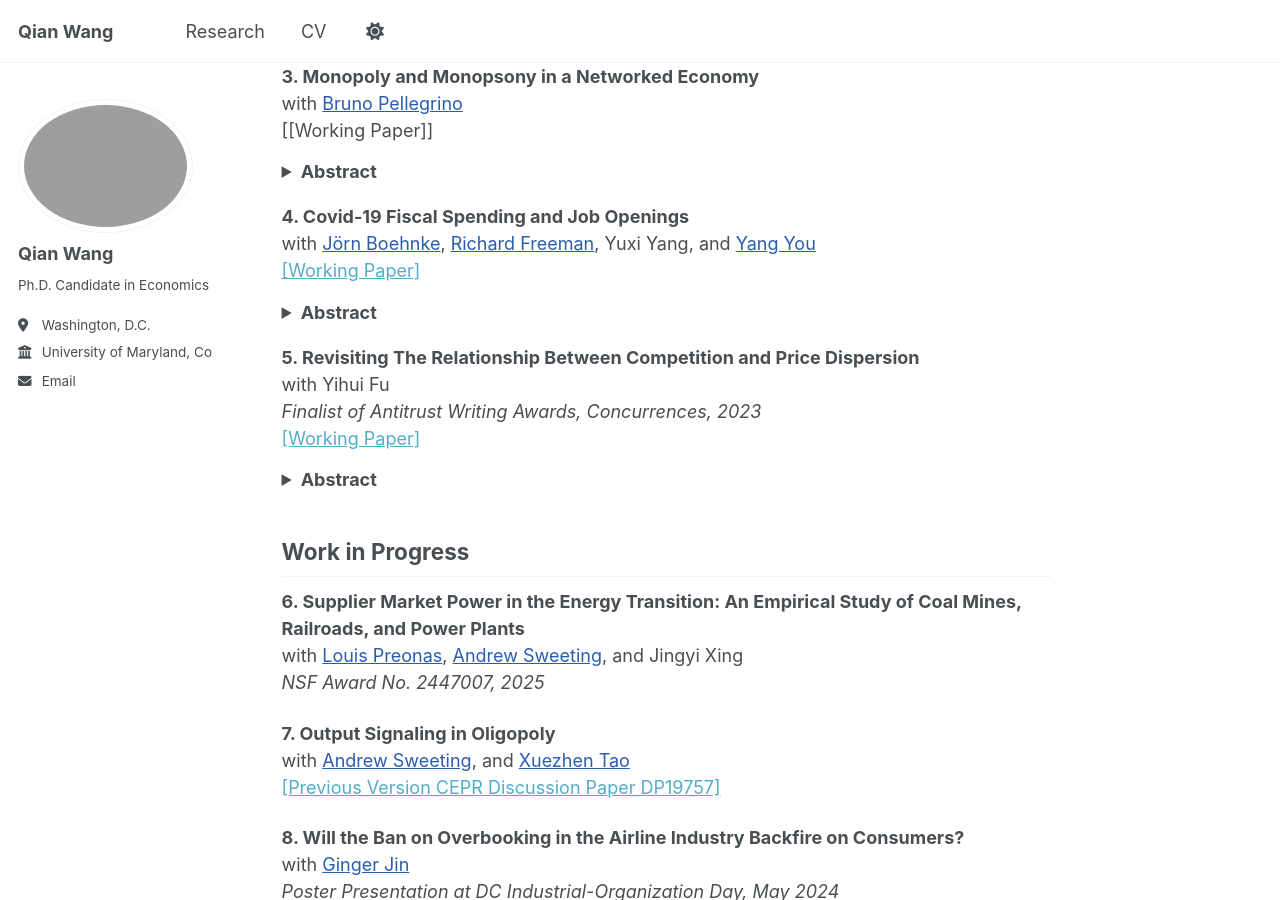
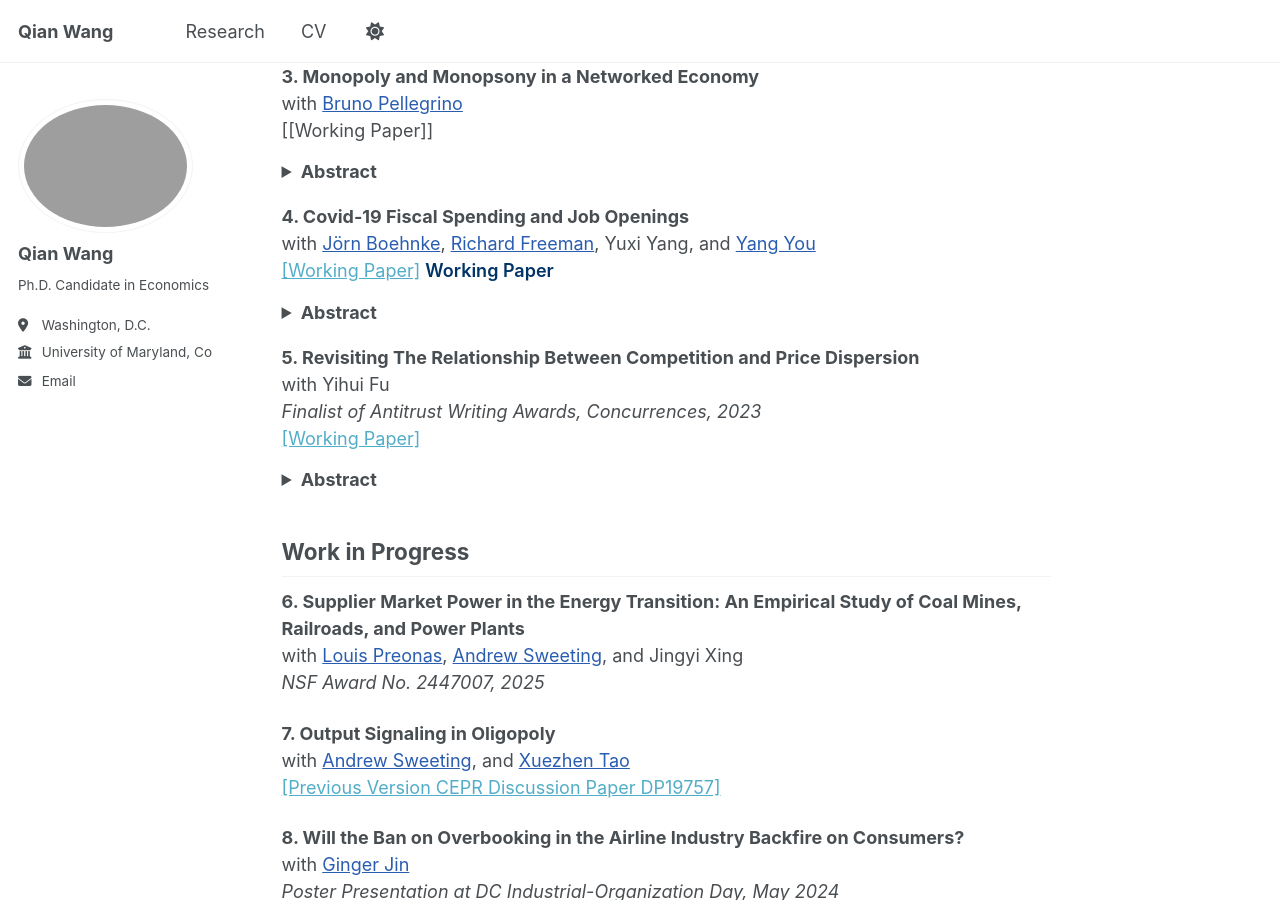
Before and after one commit to qwang819/qwang819.github.io, a Jekyll site: the page built from _pages/about.md, in a window 1280 px wide and 900 px high, scrolled down 741 px. Built offline with Jekyll 4.4.1, drawn with Linux system fonts in a browser that asks for light colours; a script that is not in the unit is left out.

Commit message:
Update about.md

```diff
--- a/_pages/about.md
+++ b/_pages/about.md
@@ -50,6 +50,9 @@ with <a href="https://www.brunopellegrino.com/" style="color: #2A5DB0;">Bruno Pe
 **4. Covid-19 Fiscal Spending and Job Openings**
 with <a href="https://jboehnke.com/" style="color: #2A5DB0;">Jörn Boehnke</a>, <a href="https://freeman.scholars.harvard.edu/" style="color: #2A5DB0;">Richard Freeman</a>, Yuxi Yang, and <a href="https://yangyou1.weebly.com/" style="color: #2A5DB0;">Yang You</a>
 [[Working Paper]](https://yangyou1.weebly.com/uploads/1/3/3/8/133813498/job_market_s_reaction_to_covid_spending_v1.pdf)
+<a href="https://yangyou1.weebly.com/uploads/1/3/3/8/133813498/job_market_s_reaction_to_covid_spending_v1.pdf" style="color:#003366; font-weight:600; text-decoration:none;">
+Working Paper
+</a>
 <details style="margin-top: -0.5rem; margin-bottom: 1rem;">
   <summary><strong>Abstract</strong></summary>
   <p style="text-align: justify;">
```
